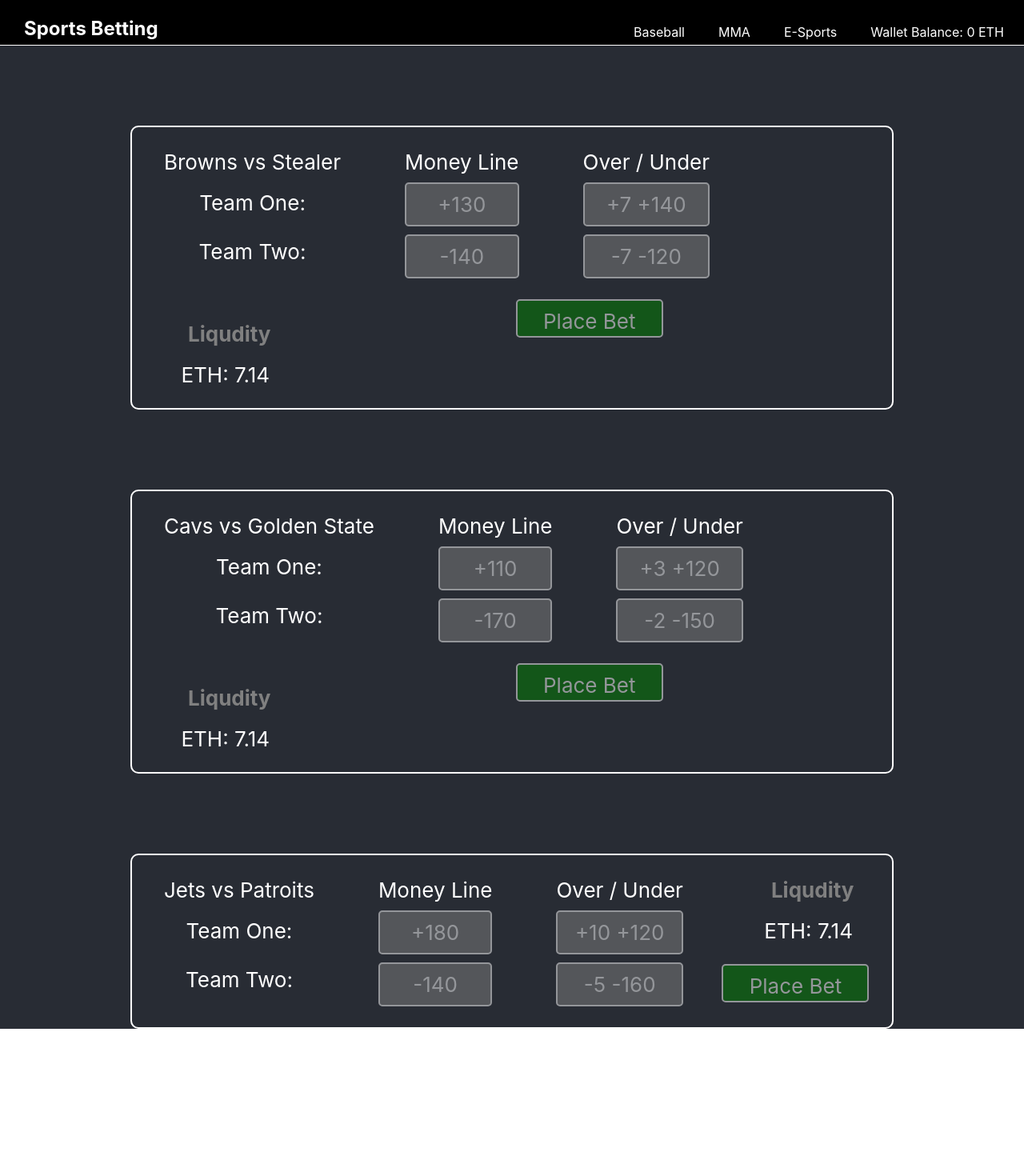
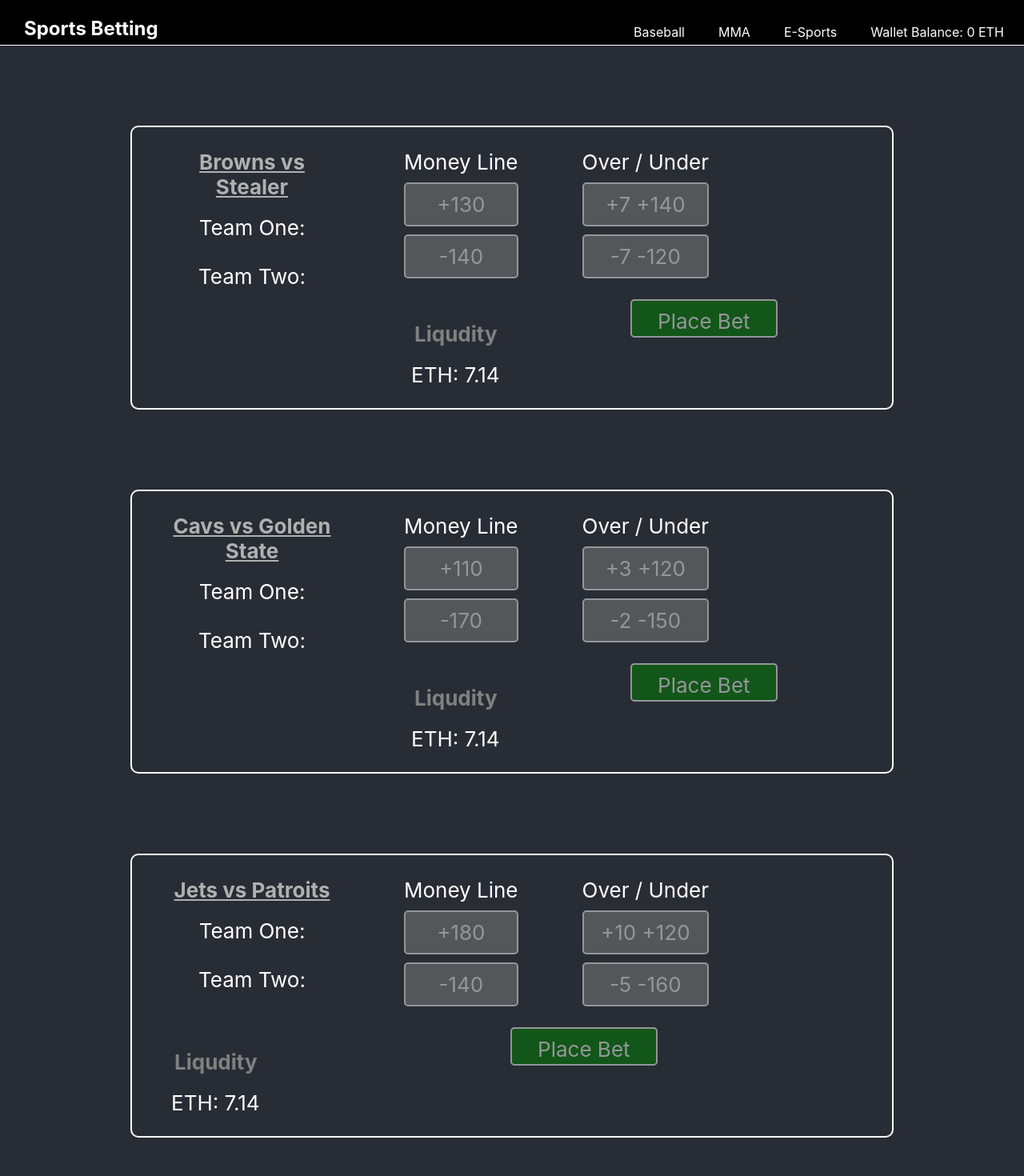
Before and after one commit to Klongrich/SportsBettingDemo, a React (Create React App) app: page / in a window 1280 px wide. Shown: the top 1470 px of the page at 80% size. Before the commit the page ends 1286 px from the top, so only its background shows below. Built offline with nearby package versions, Linux system fonts and the light colour scheme.

Commit message:
added data page, fixed alignment issues

```diff
--- a/src/HomePage/data.js
+++ b/src/HomePage/data.js
@@ -0,0 +1,92 @@
+export const FootballData = [
+    {
+        title: "Browns vs Stealer",
+        teamOne: "+130",
+        teamTwo: "-140",
+        teamOneOver: "+7 +140",
+        teamTwoOver: "-7 -120"
+    },
+    {
+        title: "Cavs vs Golden State",
+        teamOne: "+110",
+        teamTwo: "-170",
+        teamOneOver: "+3 +120",
+        teamTwoOver: "-2 -150"
+    },
+    {
+        title: "Jets vs Patroits",
+        teamOne: "+180",
+        teamTwo: "-140",
+        teamOneOver: "+10 +120",
+        teamTwoOver: "-5 -160"
+    },
+    {
+        title: "Browns vs Stealer",
+        teamOne: "+130",
+        teamTwo: "-140",
+        teamOneOver: "+7 +140",
+        teamTwoOver: "-7 -120"
+    }
+]
+
+export const MMAData = [
+    {
+        title: "Browns vs Stealer",
+        teamOne: "+130",
+        teamTwo: "-140",
+        teamOneOver: "+7 +140",
+        teamTwoOver: "-7 -120"
+    },
+    {
+        title: "Cavs vs Golden State",
+        teamOne: "+110",
+        teamTwo: "-170",
+        teamOneOver: "+3 +120",
+        teamTwoOver: "-2 -150"
+    },
+    {
+        title: "Jets vs Patroits",
+        teamOne: "+180",
+        teamTwo: "-140",
+        teamOneOver: "+10 +120",
+        teamTwoOver: "-5 -160"
+    },
+    {
+        title: "Browns vs Stealer",
+        teamOne: "+130",
+        teamTwo: "-140",
+        teamOneOver: "+7 +140",
+        teamTwoOver: "-7 -120"
+    }
+]
+
+export const EsportsData = [
+    {
+        title: "Browns vs Stealer",
+        teamOne: "+130",
+        teamTwo: "-140",
+        teamOneOver: "+7 +140",
+        teamTwoOver: "-7 -120"
+    },
+    {
+        title: "Cavs vs Golden State",
+        teamOne: "+110",
+        teamTwo: "-170",
+        teamOneOver: "+3 +120",
+        teamTwoOver: "-2 -150"
+    },
+    {
+        title: "Jets vs Patroits",
+        teamOne: "+180",
+        teamTwo: "-140",
+        teamOneOver: "+10 +120",
+        teamTwoOver: "-5 -160"
+    },
+    {
+        title: "Browns vs Stealer",
+        teamOne: "+130",
+        teamTwo: "-140",
+        teamOneOver: "+7 +140",
+        teamTwoOver: "-7 -120"
+    }
+]
--- a/src/HomePage/index.js
+++ b/src/HomePage/index.js
@@ -3,6 +3,8 @@ import styled from "styled-components";
 import Web3 from 'web3'
 
 import NavBar from './Navbar'
+
+import {FootballData, MMAData, EsportsData} from './data'
 
 
 const Container = styled.div`
@@ -87,42 +89,25 @@ const BetButton = styled.div`
 
 `
 
-const BettingData = [
-    {
-        title: "Browns vs Stealer",
-        teamOne: "+130",
-        teamTwo: "-140",
-        teamOneOver: "+7 +140",
-        teamTwoOver: "-7 -120"
-    },
-    {
-        title: "Cavs vs Golden State",
-        teamOne: "+110",
-        teamTwo: "-170",
-        teamOneOver: "+3 +120",
-        teamTwoOver: "-2 -150"
-    },
-    {
-        title: "Jets vs Patroits",
-        teamOne: "+180",
-        teamTwo: "-140",
-        teamOneOver: "+10 +120",
-        teamTwoOver: "-5 -160"
-    }
-]
+export default function Homepage() {
 
-export default function Homepage() {
+    const [BettingData, setBettingData] = useState(FootballData)
 
     return (
         <>
         {BettingData.map (data =>
         <Container>
                 <>
-                <ul>
-                    <li>{data.title} </li>
+
+
+                <ul Style="width: 220px;">
+                    <li Style="Color: #b0b0b0;
+                               font-weight: bold;
+                               text-decoration: underline">{data.title} </li>
                     <li>Team One:</li>
                     <li Style="margin-top: 10px;">Team Two:</li>
                 </ul>
+
 
                 <ul>
                     <li>Money Line </li>
@@ -151,9 +136,9 @@ export default function Homepage() {
                 <ul>
                     <li Style="color:#808080;
                                font-weight:bold;
-                               margin-left: 30px;"> Liqudity </li>
+                               margin-left: 10px;"> Liqudity </li>
 
-                    <li Style="margin-left: 20px;"> ETH: 7.14 </li>
+                    <li Style="margin-left: 9px;"> ETH: 7.14 </li>
 
                 </ul>
 
```
